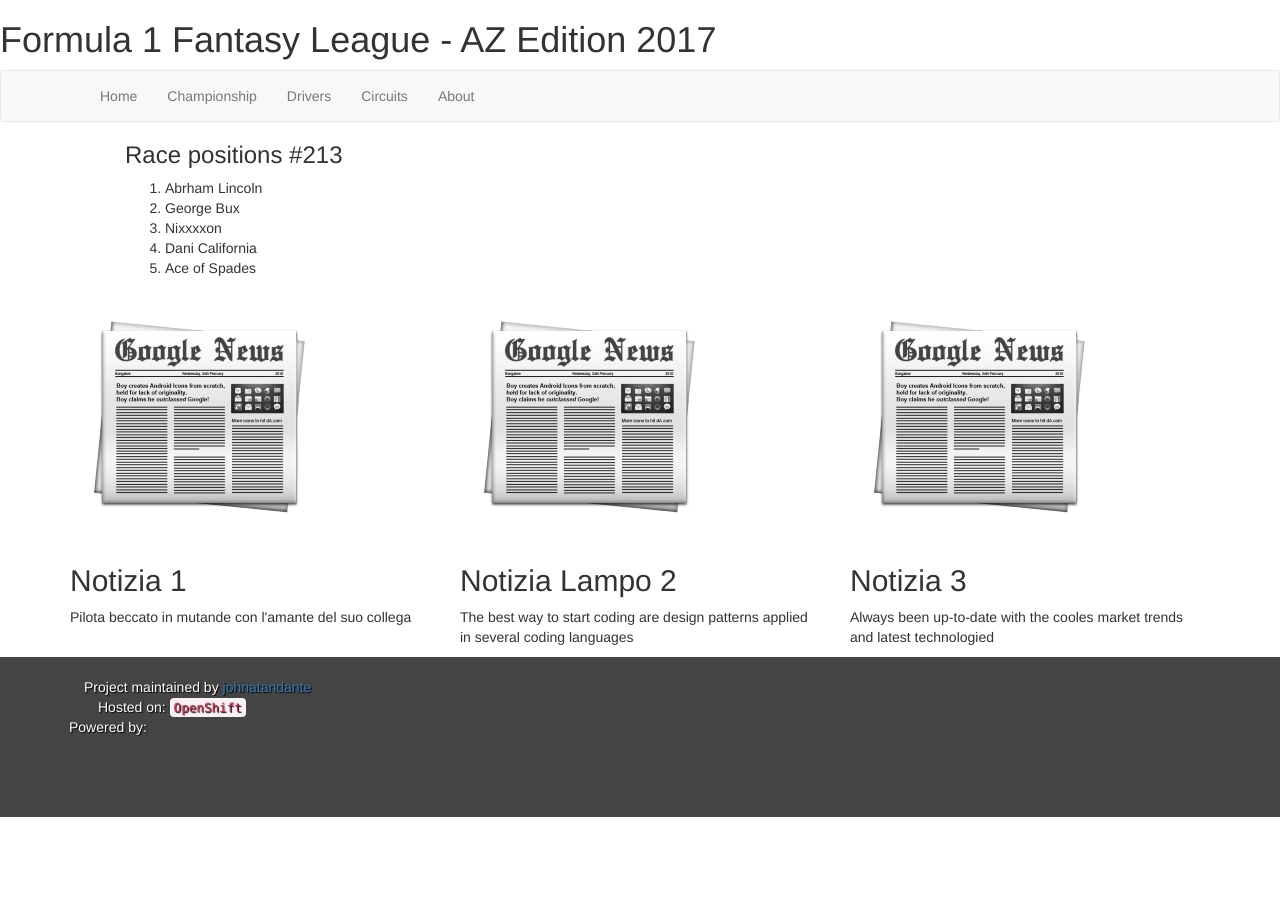
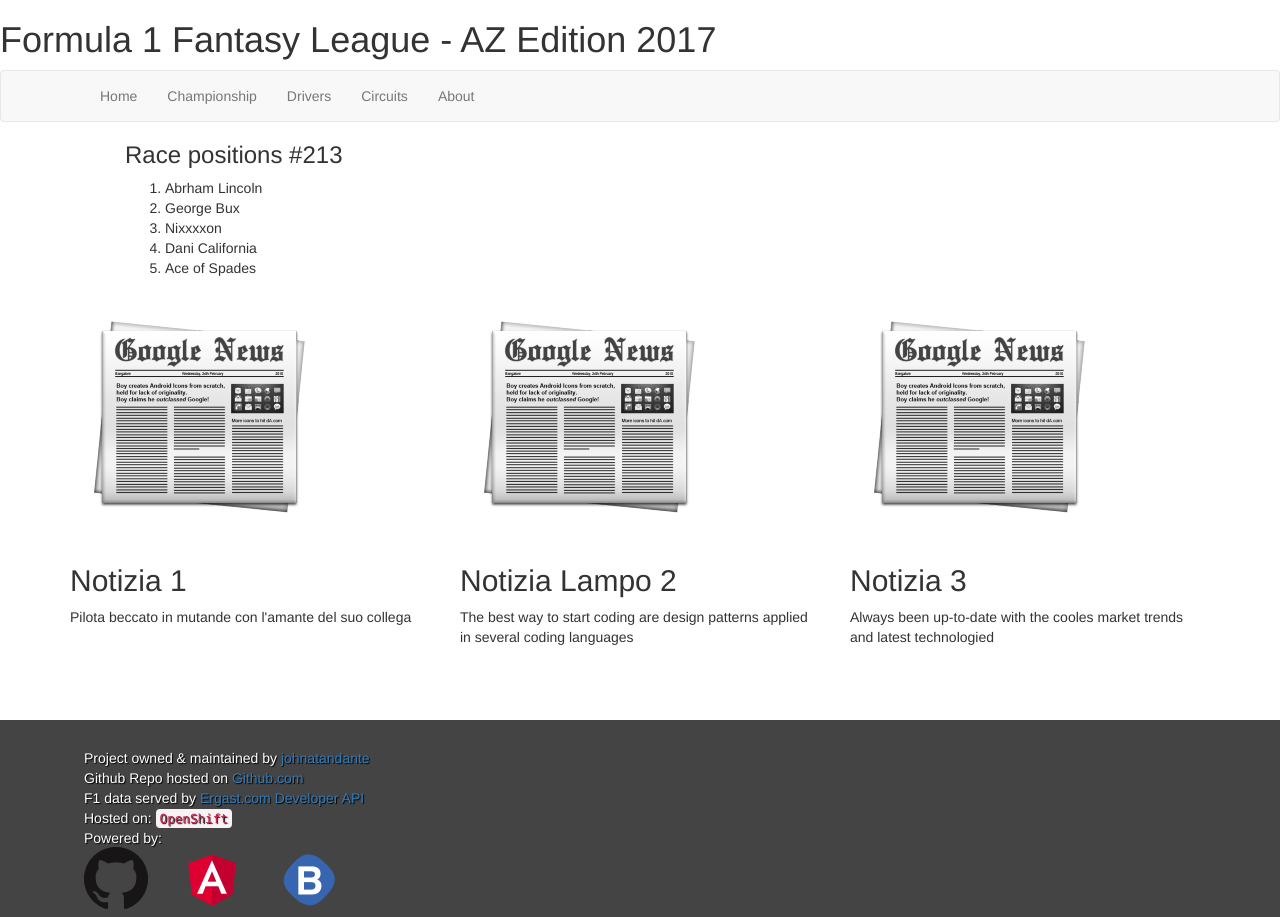
Before and after one commit to johnatandante/Allianz.F1, a website: page src/index.html in a window 1280 px wide. Before the commit the page ends 817 px from the top, so only its background shows below. Drawn offline with nearby package versions, Linux system fonts and the light colour scheme; some packages are replaced by stand-ins of ours.

Commit message:
directive for footer, resolves issue #10

```diff
--- a/src/Css/style.css
+++ b/src/Css/style.css
@@ -2,12 +2,36 @@
   margin-bottom: 0;
 }
 
-.navbar {
-  margin-bottom: 0;
+
+.img-64{
+    padding: 2em;
+    min-width:64px;
+}
+
+/* Bkg Icon
+-------------------------------------------------- */
+
+.github-icon-bkg{
+    background-image: url("/assets/GitHub-Mark-64px.png");
+    background-repeat: no-repeat;
+    background-position: center left;
+    padding-left: 3em;
+}
+.angular-icon-bkg{
+    background-image: url("/assets/angular.png");
+    background-repeat: no-repeat;
+    background-position: center left;
+    padding-left: 3em;
+}
+.bootstrap-icon-bkg{
+    background-image: url("/assets/bootstrap.png");
+    background-repeat: no-repeat;
+    background-position: center left;
+    padding-left: 3em;
 }
 
 .powered-by{
-    padding-top: 1.5em;
+  padding-top: 1.5em;
 }
 
 /* Main
@@ -18,7 +42,7 @@ html {
 }
 
 body {
-  margin-bottom: 160px;
+  margin-bottom: 260px;
 }
 
 /* STICKY FOOTER
@@ -30,11 +54,12 @@ footer {
   bottom: 0;
   width: 100%;
 
-  height: 160px;
+  max-height: 260px;
+  min-height: 160px;
   background: #444;
   color: white;
   text-shadow: 1px 1px 1px black;
-  padding: 20px 0;
+  padding: 2em;
   min-width:320px;
 }
 
@@ -45,5 +70,10 @@ footer {
     padding-left: 1em;
 }
 
+.not-available{
+  visibility: collapse;
+    background: blue;
+}
+
 /* RESPONSIVE CSS
 -------------------------------------------------- */
--- a/src/app/app.js
+++ b/src/app/app.js
@@ -3,7 +3,7 @@ var app = angular
     .module('F1AzApp',
         [
             'mainControllers'
-            ,'menuControllers'
+            , 'menuControllers'
             , 'raceControllers'
             //, 'elearningControllers'
             //, 'profileControllers'
--- a/src/app/controllers/mainControllers.js
+++ b/src/app/controllers/mainControllers.js
@@ -1,13 +1,15 @@
-var mainControllers = angular.module('mainControllers'
-    ,
-    [
-        //'localDataService', 'ngAnimate', 'ngSanitize',
-        //'ui.bootstrap'
-    ]
-    );
+angular.module('mainControllers', [
+                    //'localDataService', 'ngAnimate', 'ngSanitize',
+                    //'ui.bootstrap'
+    ])
+    .controller('mainController',
+        ['$scope', function ($scope) {
+            // var self = this;
 
-mainControllers.controller('mainController',
-    ['$scope', function ($scope) {
-        // var self = this;
-
-    }]);
+            }])
+    .directive("homeFooter", function() {
+        return {
+            restrict: 'E',
+            templateUrl: "/app/views/home/footer.html"
+        }
+    });
--- /dev/null
+++ b/src/app/views/home/footer.html
@@ -0,0 +1,41 @@
+<div class="container">
+    <a id="about"></a>
+    <div id="title">
+        <div class="credits">
+            <span>Project owned &amp; maintained by <a href="https://github.com/johnatandante">johnatandante</a></span>
+        </div>
+        <div class="credits">
+            <span>Github Repo hosted on <a href="https://github.com/johnatandante/Allianz.F1/">Github.com</a></span>
+        </div>
+        <div class="credits" ng-show="home.facebook">
+            <span>Facebook page: <span>Not Available</span></span>
+        </div>
+        <div class=" credits" ng-show="home.tweetter">
+            <span>Online Tweets: <span>Not Available</span></span>
+        </div>
+        <div class="credits">
+            <span>F1 data served by <a href="http://ergast.com/mrd/">Ergast.com Developer API</a></span>
+        </div>
+        <div class="credits">
+            <span>Hosted on: <a href="http://openshift.com"><code>OpenShift</code></a></span>
+        </div>
+        <div class="credits">
+            <div>
+                <span>Powered by:</span>
+            </div>
+            <div class="row">
+                <div class="powered-by">
+                    <div class="col-md-1">
+                        <a href="http://www.github.com"><span class="github-icon-bkg img-64"></span></a>
+                    </div>
+                    <div class="col-md-1">
+                        <a href="https://angular.io"><span class="angular-icon-bkg img-64"></span></a>
+                    </div>
+                    <div class="col-md-1">
+                        <a href="http://bootstrap.io"><span class="bootstrap-icon-bkg img-64"></span></a>
+                    </div>
+                </div>
+            </div>
+        </div>
+    </div>
+</div>
--- a/src/index.html
+++ b/src/index.html
@@ -64,36 +64,8 @@
 
     </header>
     <div ng-view></div>
-    <footer>
-        <div class="container">
-            <a id="about"></a>
-            <div id="title">
-                <div class="credits">
-                    <span>Project maintained by <a href="https://github.com/johnatandante">johnatandante</a></span>
-                </div>
-                <div class="credits">
-                    <div class="credits">
-                        <span>Hosted on: <a href=""><code>OpenShift</code></a></span>
-                    </div>
-                </div>
-                <div class="credits">
-                    <div class="row">
-                        <span>Powered by:</span>
-                    </div>
-                    <div class="row credits powered-by">
-                        <div class="col-md-12">
-                            <a href="https://angular.io"><span class="angular-icon-bkg img-64"></span></a>
-                        </div>
-                        <div class="col-md-12">
-                            <a href="http://bootstrap.io"><span class="bootstrap-icon-bkg img-64"></span></a>
-                        </div>
-                        <div class="col-md-12">
-                            <a href="http://www.github.com"><span class="github-icon-bkg img-64"></span></a>
-                        </div>
-                    </div>
-                </div>
-            </div>
-        </div>
+    <footer ng-controller="mainController">
+        <home-footer></home-footer>
     </footer>
 </body>
 
```
Also changed, not shown: src/assets/GitHub-Mark-64px.png (added), src/assets/angular.png (added), src/assets/bootstrap.png (added).
